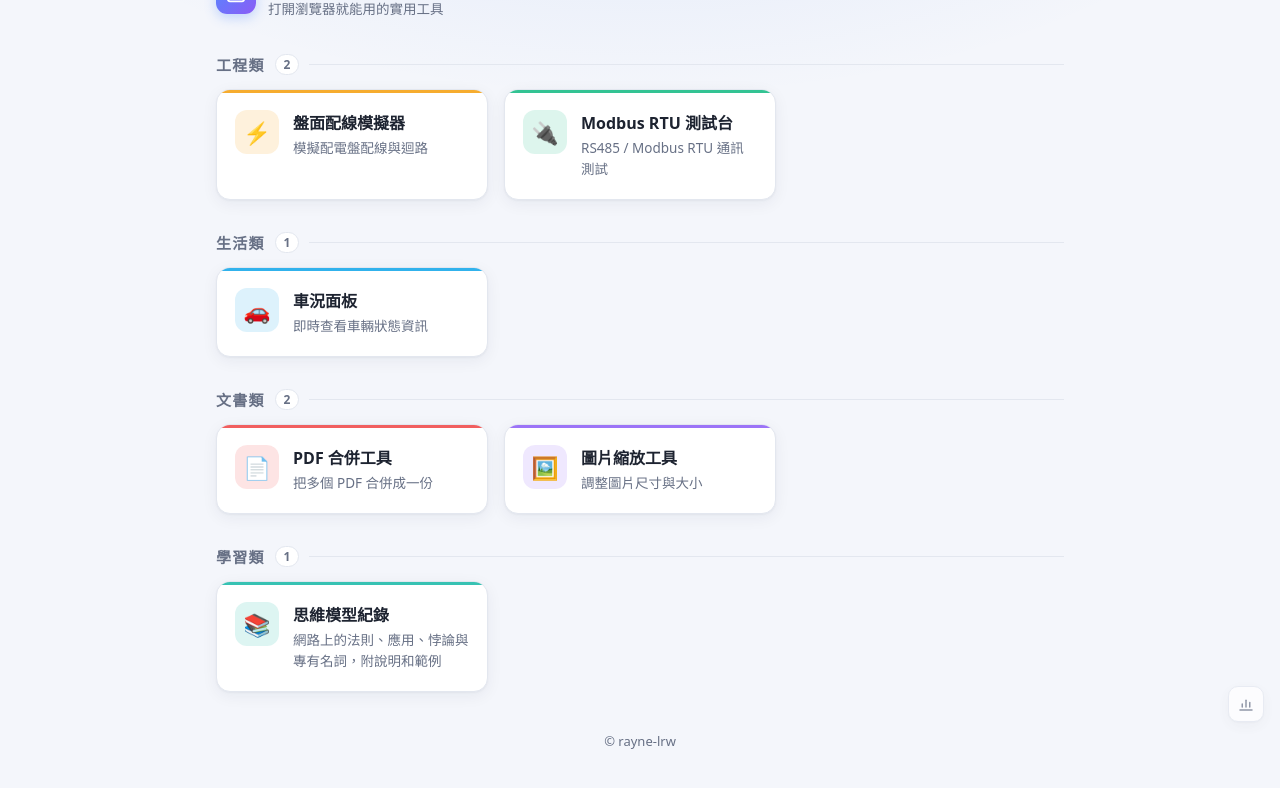
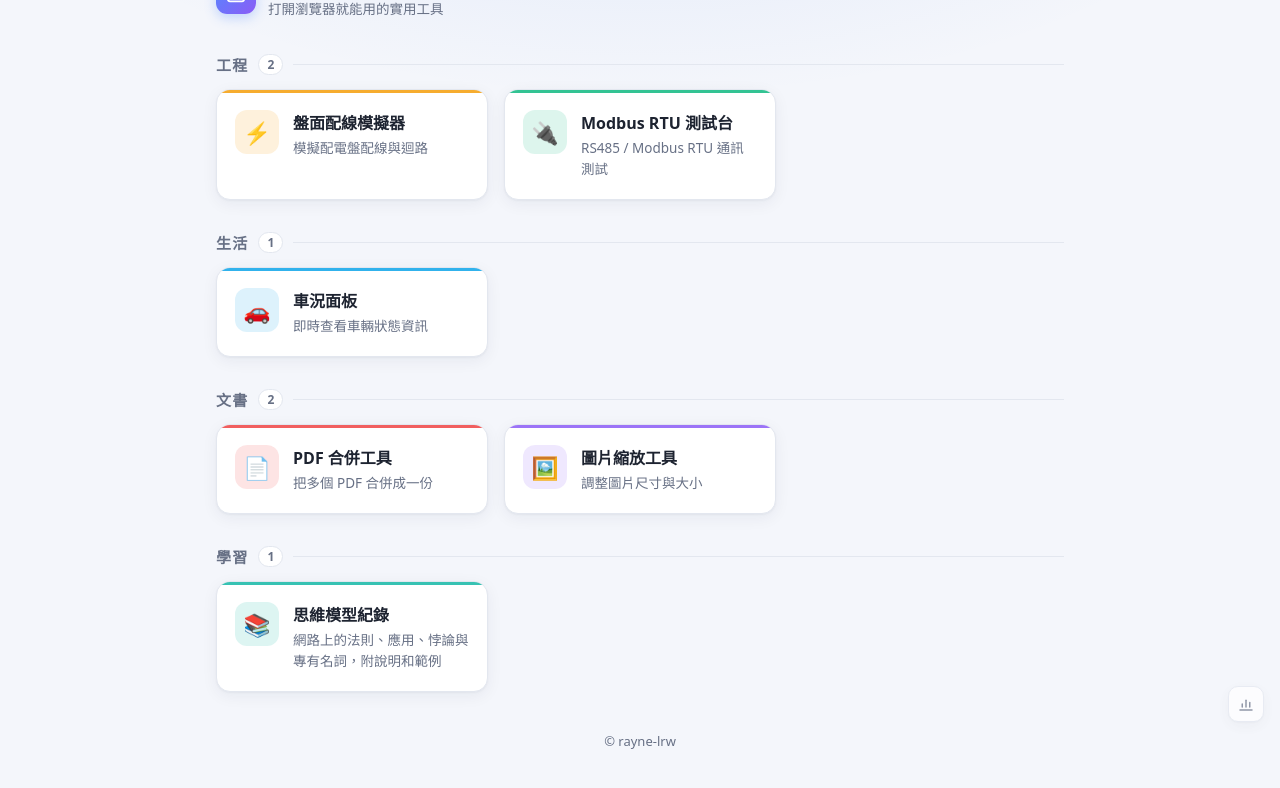
Before and after one commit to rayne-lrw/rayne-lrw.github.io, a plain HTML site: page index.html in a window 1280 px wide. Shown: the part 62-850 px from the top of the page. Drawn offline with Linux system fonts and the light colour scheme.

Commit message:
Drop 類 suffix from homepage category headings
Co-Authored-By: Claude Opus 5.5 <noreply@anthropic.com>
Claude-Session: https://claude.ai/code/session_015hGFidXkUJBSE5vdvtESoV

```diff
--- a/index.html
+++ b/index.html
@@ -121,7 +121,7 @@
 
   <main>
     <section class="cat">
-      <h2>工程類<span class="count">2</span></h2>
+      <h2>工程<span class="count">2</span></h2>
       <div class="grid">
         <a class="card" href="/Circuit/" style="--accent:#f59e0b">
           <span class="icon">⚡</span>
@@ -134,7 +134,7 @@
       </div>
     </section>
     <section class="cat">
-      <h2>生活類<span class="count">1</span></h2>
+      <h2>生活<span class="count">1</span></h2>
       <div class="grid">
         <a class="card" href="/fit-dash/" style="--accent:#0ea5e9">
           <span class="icon">🚗</span>
@@ -143,7 +143,7 @@
       </div>
     </section>
     <section class="cat">
-      <h2>文書類<span class="count">2</span></h2>
+      <h2>文書<span class="count">2</span></h2>
       <div class="grid">
         <a class="card" href="/pdf/" style="--accent:#ef4444">
           <span class="icon">📄</span>
@@ -156,7 +156,7 @@
       </div>
     </section>
     <section class="cat">
-      <h2>學習類<span class="count">1</span></h2>
+      <h2>學習<span class="count">1</span></h2>
       <div class="grid">
         <a class="card" href="/Learning/" style="--accent:#14b8a6">
           <span class="icon">📚</span>
```
